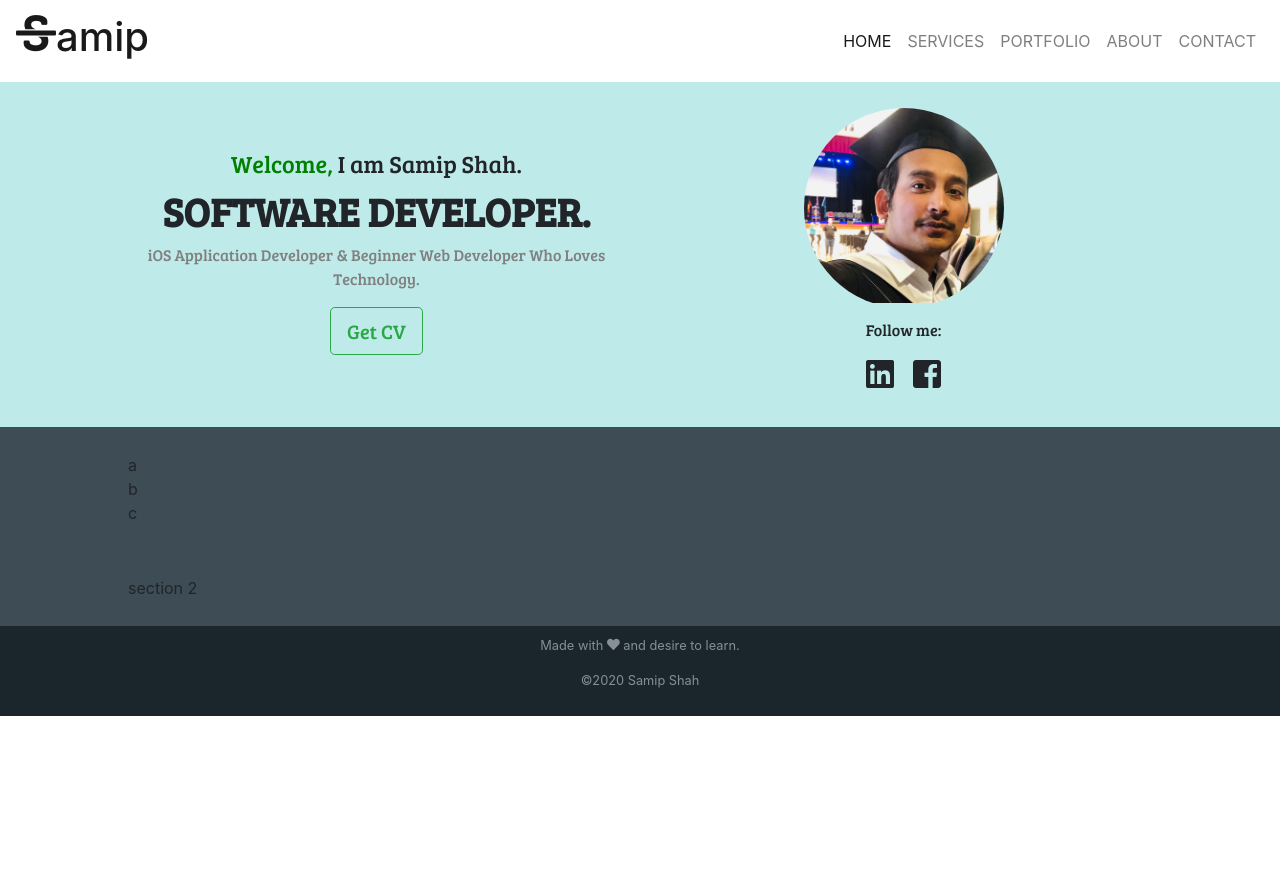
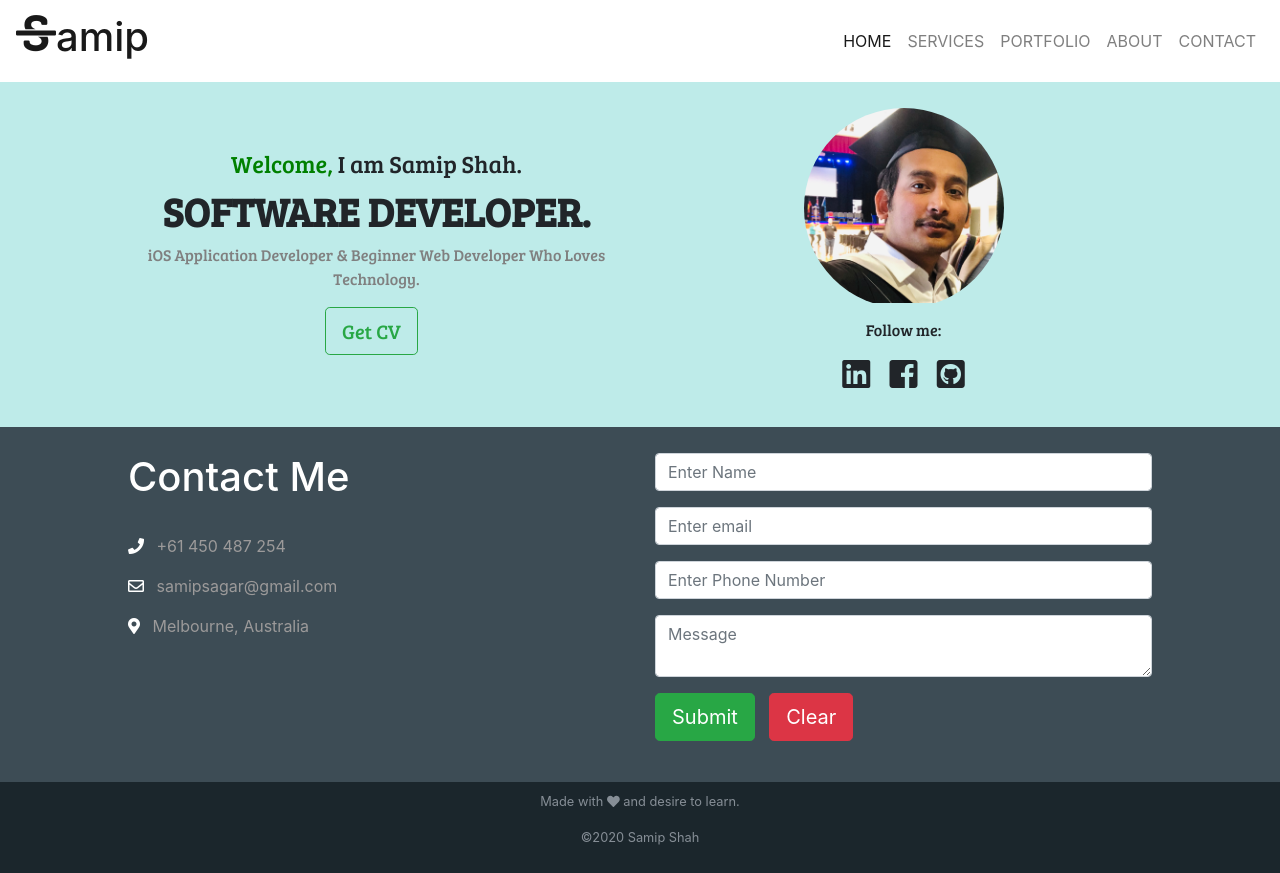
Before and after one commit to samip77/Samip, a plain HTML site: page index.html in a window 1280 px wide. Before the commit the page ends 800 px from the top, so only its background shows below. Drawn offline with nearby package versions, Linux system fonts and the light colour scheme.

Commit message:
Add files via upload
added contact design

```diff
--- a/index.html
+++ b/index.html
@@ -2,7 +2,7 @@
 <html lang="en">
 
 <head>
-    <title>My Page!</title>
+    <title>Samip Shah</title>
     <link rel="stylesheet" href="styles.css">
     <!-- Bootstrap -->
     <link rel="stylesheet" href="https://stackpath.bootstrapcdn.com/bootstrap/4.3.1/css/bootstrap.min.css"
@@ -24,7 +24,6 @@
 </head>
 
 <body>
-
     <!-- Navigation Bar -->
     <nav class="navbar navbar-expand-md navbar-light">
         <a class="navbar-brand" href="#">
@@ -36,7 +35,8 @@
         </button>
         <div class="collapse navbar-collapse" id="navbarNav">
             <ul class="navbar-nav ml-auto">
-                <li class="nav-item active"><a class="nav-link" href="#profile">HOME <span class="sr-only">(current)</span></a>
+                <li class="nav-item active"><a class="nav-link" href="#profile">HOME <span
+                            class="sr-only">(current)</span></a>
                 </li>
                 <li class="nav-item"></li><a class="nav-link" href="#">SERVICES</a> </li>
                 <li class="nav-item"><a class="nav-link" href="#">PORTFOLIO</a></li>
@@ -63,8 +63,13 @@
 
                 <div class="follow-me">
                     <p>Follow me:</p>
-                    <a class="follow-link" href="https://au.linkedin.com/in/samip-shah-274758122"><i class="fab fa-linkedin fa-2x"></i></a>
-                    <a class="follow-link"  href="https://www.facebook.com/Samiiiip"><i class="fab fa-facebook-square fa-2x"></i></a>
+                    <a class="follow-link" href="https://au.linkedin.com/in/samip-shah-274758122"><i
+                            class="fab fa-linkedin fa-2x"></i></a>
+                    <a class="follow-link" href="https://www.facebook.com/Samiiiip"><i
+                            class="fab fa-facebook-square fa-2x"></i></a>
+                    <a class="follow-link" href="https://github.com/samip77"><i class="fab fa-github-square fa-2x"></i></a>
+
+
                 </div>
 
             </div>
@@ -74,12 +79,44 @@
 
     </section>
 
-    <section>
-        <div>a</div>
-        <div>b</div>
-        <div>c</div>
+
+    <!-- Contact Section -->
+    <section id="contact-section">
+        <div class="row">
+            <div class="contact-detail col-lg-6">
+                <h1 id="contact-header">Contact Me</h1>
+                <p><i class="fas fa-phone contact-icons"></i> +61 450 487 254</p>
+                <p><i class="far fa-envelope contact-icons"></i> samipsagar@gmail.com</p>
+                <p><i class="fas fa-map-marker-alt contact-icons"></i> Melbourne, Australia</p>
+            </div>
+
+            <div class="contact-form col-lg-6">
+                <form>
+                    <div class="form-group">
+                        <input type="text" class="form-control" id="input-name" placeholder="Enter Name">
+                    </div>
+                    <div class="form-group">
+                        <input type="email" class="form-control" id="input-email" aria-describedby="emailHelp"
+                            placeholder="Enter email">
+                    </div>
+                    <div class="form-group">
+                        <input type="tel" class="form-control" id="input-tel" placeholder="Enter Phone Number">
+                    </div>
+                    <div class="form-group">
+                        <textarea class="form-control" aria-label="textarea" placeholder="Message"></textarea>
+                    </div>
+                    <div class="form-group">
+                        <button type="submit" class="btn btn-success btn-lg">Submit</button>
+                        <button class="btn btn-danger btn-lg">Clear</button>
+                    </div>
+                </form>
+            </div>
+        </div>
+
     </section>
-    <section>section 2</section>
+
+
+
     <footer>
         <p>Made with <svg aria-labelledby="svg-inline--fa-title-WrCo3zv5BnmV" data-prefix="fas" data-icon="heart"
                 role="img" xmlns="http://www.w3.org/2000/svg" viewBox="0 0 512 512" class="svg-icon-small">
--- a/styles.css
+++ b/styles.css
@@ -92,3 +92,22 @@ section{
     color: green;
 
 }
+
+/* Contact Me */
+.btn{
+    margin-right: 2%;
+}
+
+.contact-detail{
+    color: rgb(156, 154, 154);
+    padding: 0% 3% 3% 0%;
+}
+
+#contact-header{
+    color: white;
+    padding-bottom: 5%;
+}
+.contact-icons{
+    color: white;
+    padding-right: 8px;
+}
```
